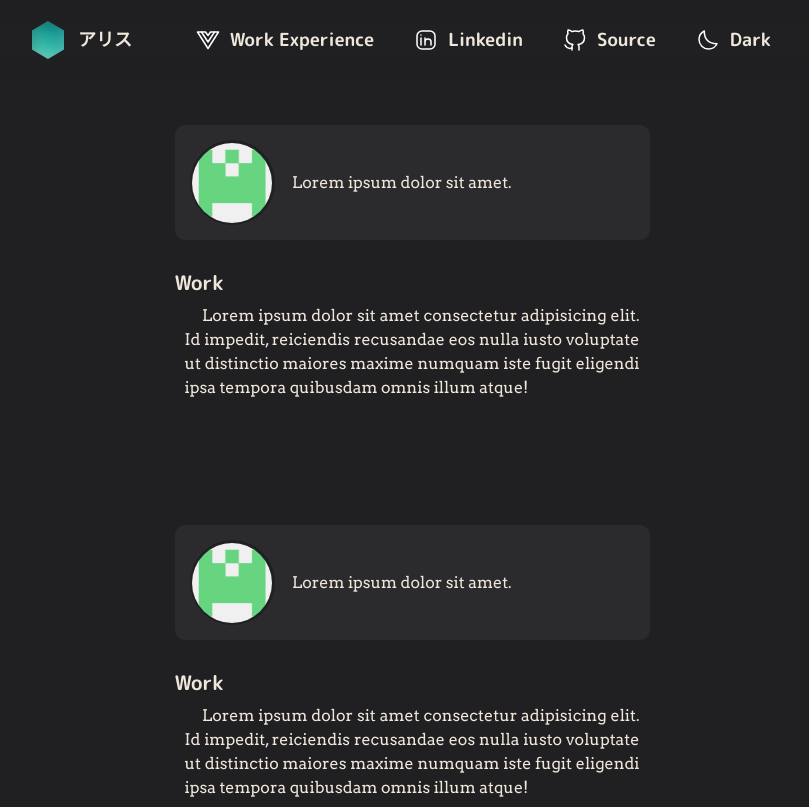
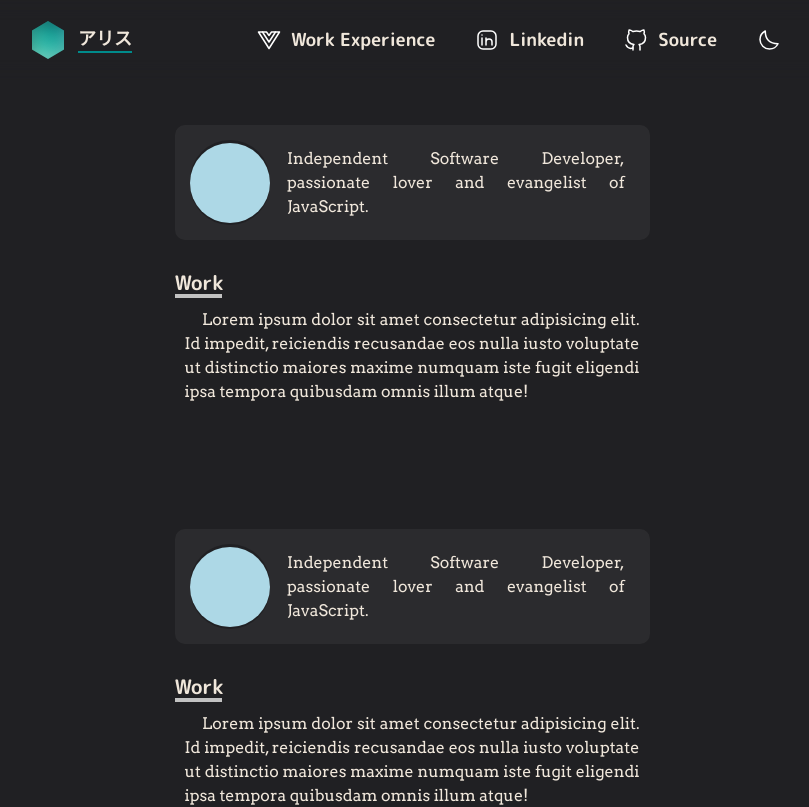
Before and after one commit to alicedev94/alice-2024, a Vue app: page / in a window 1280 px wide. Shown: the top 807 px of the page, without its empty margins (228-1037 px from the left). Built offline with nearby package versions, Linux system fonts and the light colour scheme.

Commit message:
change background color

```diff
--- a/src/components/BodyCo.vue
+++ b/src/components/BodyCo.vue
@@ -19,13 +19,12 @@ const name = useNameStore()
       ]">
         <AvatarCo />
         <p class="text-card eme-text-center arvo-regular">
-          Lorem ipsum dolor sit amet.
+          Independent Software Developer, passionate lover and evangelist of JavaScript.
         </p>
       </div>
 
       <!-- Subtittle -->
       <h2 class="m-plus-rounded-1c-bold">Work</h2>
-      <!-- <hr> -->
 
       <!-- Description -->
       <p class="eme-des arvo-regular eme-text-init">
@@ -58,12 +57,7 @@ const name = useNameStore()
 h2 {
   margin-top: 3rem;
   margin-bottom: 0;
-}
-
-hr {
-  border: 0;
-  height: 5px;
-  background: green;
-  margin: 0.5rem 30rem 2rem 0rem;
+  border-bottom: 4px solid #c2c2c2;
+  width: 10%;
 }
 </style>
--- a/src/components/HeaderCo.vue
+++ b/src/components/HeaderCo.vue
@@ -50,43 +50,38 @@ watch(documentWidth, (newValue, oldValue) => {
 });
 </script>
 
-
 <template>
   <header :class="['eme-header', mode.isLightMode ? 'eme-nav-light' : 'eme-nav-dark']">
     <nav class="eme-nav">
       <div class="nav-logo m-plus-rounded-1c-bold eme-orizontal logo">
         <div class="emerald dimension"></div>
-        <p class="header-font ">{{ name.homePage }}</p>
+        <p class="header-font header-title">{{ name.homePage }}</p>
       </div>
       <div class="eme-orizontal m-plus-rounded-1c-bold">
         <!-- Work Experience -->
-
         <div v-if="isDesktop" @click="$emit('showOptions')" class="eme-btn eme-orizontal header-element ">
           <img :src="mode.isLightMode ? vueLightTheme : vueDarkTheme" alt="menu.svg" />
-          <p class="header-font">Work Experience</p>
-
+          <p class="header-font underline-p">Work Experience</p>
         </div>
         <!--
         <div class="eme-br animate__fadeOutRight"></div> -->
 
-
-
         <!-- Linkedin -->
         <div v-if="isDesktop" @click="$emit('showOptions')" class="eme-btn eme-orizontal header-element">
           <img :src="mode.isLightMode ? gitHubLightTheme : linkeDarkTheme" alt="menu.svg" />
-          <p class="header-font">Linkedin</p>
+          <p class="header-font underline-p">Linkedin</p>
         </div>
 
         <!-- GitHub -->
         <div v-if="isDesktop" @click="$emit('showOptions')" class="eme-btn eme-orizontal header-element">
           <img :src="mode.isLightMode ? gitHubLightTheme : gitHubDarkTheme" alt="menu.svg" />
-          <p class="header-font">Source</p>
+          <p class="header-font underline-p">Source</p>
         </div>
 
         <!-- Theme  -->
         <div @click="$emit('changeMode')" class="eme-nav-theme eme-btn eme-orizontal header-element">
           <img :src="mode.isLightMode ? sunLightTheme : moonDarkTheme" alt="mode.svg" />
-          <p v-if="isDesktop" class="header-font">Dark</p>
+          <!-- <p v-if="isDesktop" class="header-font underline-p">Dark</p> -->
         </div>
 
         <!-- Menu -->
@@ -99,6 +94,11 @@ watch(documentWidth, (newValue, oldValue) => {
 </template>
 
 <style scoped>
+.header-title {
+
+  border-bottom: 2px solid #008b8b;
+}
+
 .eme-btn {
   align-items: center;
 }
@@ -171,11 +171,36 @@ img.transitioning {
   opacity: 0;
 }
 
-/* new eme */
-.eme-br:hover {
-  height: 1rem;
+/* fade  */
+/* .underline-p {
+  border-bottom: 2px solid transparent;
+  transition: border-bottom 1s ease;
+}
+
+.underline-p:hover {
+  border-bottom: 2px solid #008b8b;
+} */
+
+/* Bar */
+.underline-p {
+  position: relative;
+  display: inline-block;
+  cursor: pointer;
+}
+
+.underline-p::after {
+  content: '';
+  position: absolute;
+  bottom: 0;
+  left: 0;
+  width: 0;
+  height: 2px;
+  background-color: #008b8b;
+  transition: width 0.3s ease;
+}
+
+.underline-p:hover::after {
   width: 100%;
-  background-color: greenyellow;
-  /* Ajusta según sea necesario */
+
 }
 </style>
```
Also changed, not shown: src/assets/img/profile.png.
